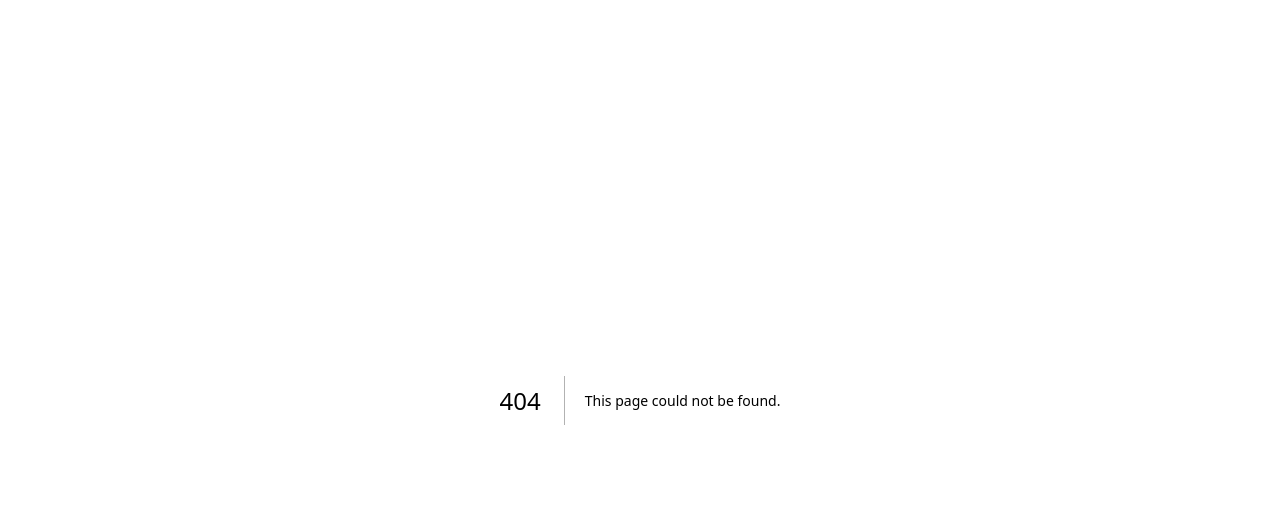
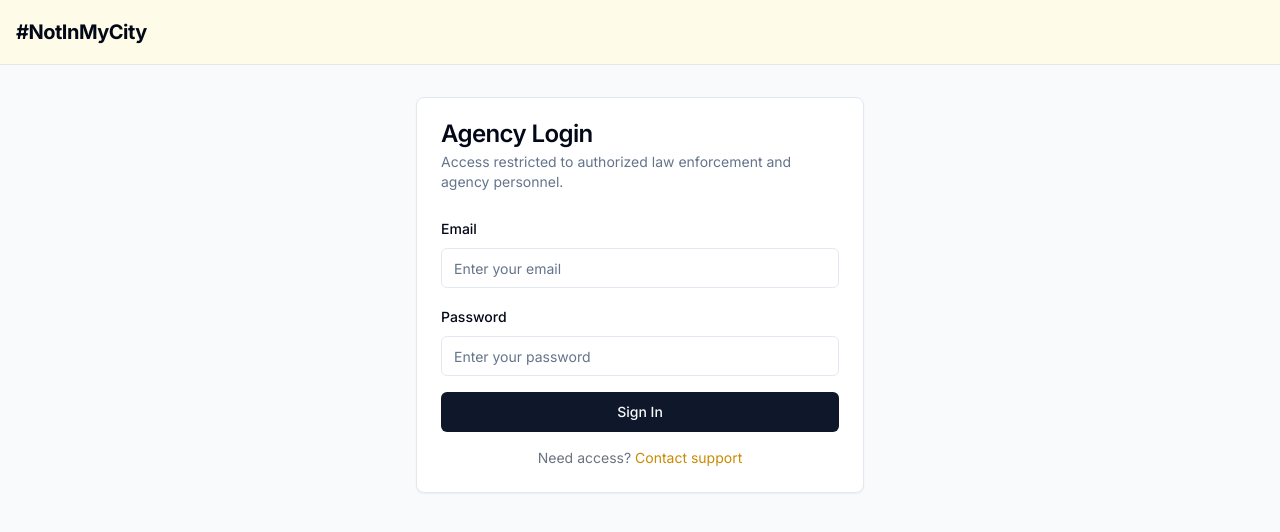
Before and after one commit to thinkswan/not-in-my-city-example, a Next.js app: page /admin in a window 1280 px wide. Before the commit this address had no page. Shown: the top 532 px of the page. Built offline with nearby package versions, Linux system fonts and the light colour scheme.

Commit message:
feat: add login page

```diff
--- a/package.json
+++ b/package.json
@@ -11,6 +11,7 @@
   "dependencies": {
     "@hookform/resolvers": "^3.9.0",
     "@radix-ui/react-dialog": "^1.1.2",
+    "@radix-ui/react-label": "^2.1.0",
     "@radix-ui/react-slot": "^1.1.0",
     "@tanstack/react-query": "^5.59.16",
     "class-variance-authority": "^0.7.0",
--- /dev/null
+++ b/src/app/admin/page.tsx
@@ -0,0 +1,136 @@
+"use client";
+
+import { useState } from "react";
+import { useRouter } from "next/navigation";
+import Link from "next/link";
+import { Button } from "@/components/ui/button";
+import { Input } from "@/components/ui/input";
+import { Label } from "@/components/ui/label";
+import { Alert, AlertDescription } from "@/components/ui/alert";
+import {
+  Card,
+  CardContent,
+  CardDescription,
+  CardHeader,
+  CardTitle,
+} from "@/components/ui/card";
+import { getAuth, signInWithEmailAndPassword } from "firebase/auth";
+import { AlertCircle, Loader2 } from "lucide-react";
+
+export default function AdminLogin() {
+  const router = useRouter();
+  const [email, setEmail] = useState("");
+  const [password, setPassword] = useState("");
+  const [error, setError] = useState("");
+  const [isLoading, setIsLoading] = useState(false);
+
+  const handleLogin = async (e: React.FormEvent) => {
+    e.preventDefault();
+    setError("");
+    setIsLoading(true);
+
+    try {
+      // For demo purposes, hardcoded check
+      if (email === "admin@notinmycity.org" && password === "admin") {
+        const auth = getAuth();
+        await signInWithEmailAndPassword(auth, email, password);
+        router.push("/admin/dashboard");
+      } else {
+        throw new Error("Invalid credentials");
+      }
+    } catch (error) {
+      console.error("Login error:", error);
+      setError("Invalid email or password");
+    } finally {
+      setIsLoading(false);
+    }
+  };
+
+  return (
+    <div className="min-h-screen bg-gray-50">
+      {/* Header */}
+      <header className="border-b bg-yellow-50">
+        <div className="container mx-auto px-4 h-16 flex items-center justify-between">
+          <Link
+            href="/"
+            className="font-bold text-lg sm:text-xl tracking-tight hover:text-yellow-600 transition-colors"
+          >
+            #NotInMyCity
+          </Link>
+        </div>
+      </header>
+
+      {/* Main Content */}
+      <main className="container mx-auto px-4 py-8">
+        <div className="max-w-md mx-auto">
+          <Card>
+            <CardHeader>
+              <CardTitle>Agency Login</CardTitle>
+              <CardDescription>
+                Access restricted to authorized law enforcement and agency
+                personnel.
+              </CardDescription>
+            </CardHeader>
+            <CardContent>
+              <form onSubmit={handleLogin} className="space-y-4">
+                {error && (
+                  <Alert variant="destructive">
+                    <AlertCircle className="h-4 w-4" />
+                    <AlertDescription>{error}</AlertDescription>
+                  </Alert>
+                )}
+
+                <div className="space-y-2">
+                  <Label htmlFor="email">Email</Label>
+                  <Input
+                    id="email"
+                    type="email"
+                    placeholder="Enter your email"
+                    value={email}
+                    onChange={(e) => setEmail(e.target.value)}
+                    disabled={isLoading}
+                    required
+                  />
+                </div>
+
+                <div className="space-y-2">
+                  <Label htmlFor="password">Password</Label>
+                  <Input
+                    id="password"
+                    type="password"
+                    placeholder="Enter your password"
+                    value={password}
+                    onChange={(e) => setPassword(e.target.value)}
+                    disabled={isLoading}
+                    required
+                  />
+                </div>
+
+                <Button type="submit" className="w-full" disabled={isLoading}>
+                  {isLoading ? (
+                    <>
+                      <Loader2 className="mr-2 h-4 w-4 animate-spin" />
+                      Signing in...
+                    </>
+                  ) : (
+                    "Sign In"
+                  )}
+                </Button>
+              </form>
+
+              <div className="mt-4 text-sm text-center text-gray-500">
+                Need access?{" "}
+                <Link
+                  href="/contact"
+                  className="text-yellow-600 hover:text-yellow-700"
+                >
+                  Contact support
+                </Link>
+              </div>
+            </CardContent>
+          </Card>
+        </div>
+      </main>
+    </div>
+  );
+}
--- /dev/null
+++ b/src/components/ui/alert.tsx
@@ -0,0 +1,59 @@
+import * as React from "react"
+import { cva, type VariantProps } from "class-variance-authority"
+
+import { cn } from "@/lib/utils"
+
+const alertVariants = cva(
+  "relative w-full rounded-lg border p-4 [&>svg~*]:pl-7 [&>svg+div]:translate-y-[-3px] [&>svg]:absolute [&>svg]:left-4 [&>svg]:top-4 [&>svg]:text-foreground",
+  {
+    variants: {
+      variant: {
+        default: "bg-background text-foreground",
+        destructive:
+          "border-destructive/50 text-destructive dark:border-destructive [&>svg]:text-destructive",
+      },
+    },
+    defaultVariants: {
+      variant: "default",
+    },
+  }
+)
+
+const Alert = React.forwardRef<
+  HTMLDivElement,
+  React.HTMLAttributes<HTMLDivElement> & VariantProps<typeof alertVariants>
+>(({ className, variant, ...props }, ref) => (
+  <div
+    ref={ref}
+    role="alert"
+    className={cn(alertVariants({ variant }), className)}
+    {...props}
+  />
+))
+Alert.displayName = "Alert"
+
+const AlertTitle = React.forwardRef<
+  HTMLParagraphElement,
+  React.HTMLAttributes<HTMLHeadingElement>
+>(({ className, ...props }, ref) => (
+  <h5
+    ref={ref}
+    className={cn("mb-1 font-medium leading-none tracking-tight", className)}
+    {...props}
+  />
+))
+AlertTitle.displayName = "AlertTitle"
+
+const AlertDescription = React.forwardRef<
+  HTMLParagraphElement,
+  React.HTMLAttributes<HTMLParagraphElement>
+>(({ className, ...props }, ref) => (
+  <div
+    ref={ref}
+    className={cn("text-sm [&_p]:leading-relaxed", className)}
+    {...props}
+  />
+))
+AlertDescription.displayName = "AlertDescription"
+
+export { Alert, AlertTitle, AlertDescription }
--- /dev/null
+++ b/src/components/ui/label.tsx
@@ -0,0 +1,26 @@
+"use client"
+
+import * as React from "react"
+import * as LabelPrimitive from "@radix-ui/react-label"
+import { cva, type VariantProps } from "class-variance-authority"
+
+import { cn } from "@/lib/utils"
+
+const labelVariants = cva(
+  "text-sm font-medium leading-none peer-disabled:cursor-not-allowed peer-disabled:opacity-70"
+)
+
+const Label = React.forwardRef<
+  React.ElementRef<typeof LabelPrimitive.Root>,
+  React.ComponentPropsWithoutRef<typeof LabelPrimitive.Root> &
+    VariantProps<typeof labelVariants>
+>(({ className, ...props }, ref) => (
+  <LabelPrimitive.Root
+    ref={ref}
+    className={cn(labelVariants(), className)}
+    {...props}
+  />
+))
+Label.displayName = LabelPrimitive.Root.displayName
+
+export { Label }
```
Also changed, not shown: 1 other file (tests, documents, lock files or other folders).
